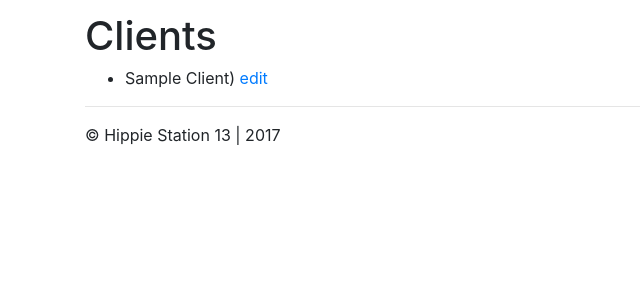
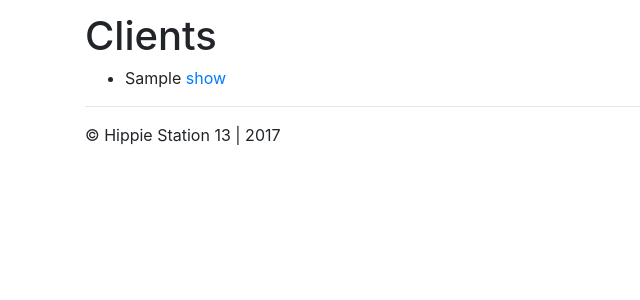
Before and after one commit to JamieH/HippieTools, a Django app: page /users/ in a window 1280 px wide. Shown: the part 56-356 px from the top of the page, without its empty margins (0-640 px from the left). Run offline with Django 3.2, Linux system fonts and the light colour scheme; a user stored in the database is signed in; tables that the repository leaves empty hold one stand-in row (values such as "Sample post"); some libraries are stand-ins or nearby versions.

Commit message:
Fix the user view Order by last seen

```diff
--- a/web/hippie_admin/urls.py
+++ b/web/hippie_admin/urls.py
@@ -24,7 +24,7 @@ from django.conf.urls.static import static
 urlpatterns = [
     url(r'^$', frontend.home.as_view(), name='home'),
     url(r'^accounts/', include('allauth.urls')),
-    url(r'^users/', users.user_list, name='user_list'),
+    url(r'^users/$', users.user_list, name='user_list'),
     url(r'^users/(?P<pk>\d+)$', users.user_show, name='user_show'),
     url(r'^accounts/', include('allauth.urls')),
 ] + static(settings.STATIC_URL, document_root=settings.STATIC_ROOT)
--- a/web/hippie_admin/views/users.py
+++ b/web/hippie_admin/views/users.py
@@ -1,13 +1,16 @@
 from django.shortcuts import render, redirect, get_object_or_404
 
 from hippie_banevasion.models import Client
+from django.contrib.auth.decorators import login_required
 
+@login_required
 def user_list(request, template_name='hippie_admin/users/list.html'):
-    client = Client.objects.all()
+    client = Client.objects.all().order_by('last_seen')
     data = {}
     data['object_list'] = client
     return render(request, template_name, data)
 
+@login_required
 def user_show(request, pk, template_name='hippie_admin/users/user.html'):
     client = get_object_or_404(Client, pk=pk)
     return render(request, template_name, {'client':client})
--- a/web/templates/hippie_admin/users/list.html
+++ b/web/templates/hippie_admin/users/list.html
@@ -4,8 +4,8 @@
     <h1>Clients</h1>
     <ul>
     {% for client in object_list %}
-    <li>{{ client }} Client)
-    <a href="{% url 'user_show' client.id %}">edit</a>
+    <li>{{ client }}
+    <a href="{% url 'user_show' client.id %}"> show</a>
     </li>
     {% endfor %}
 </ul>
```
